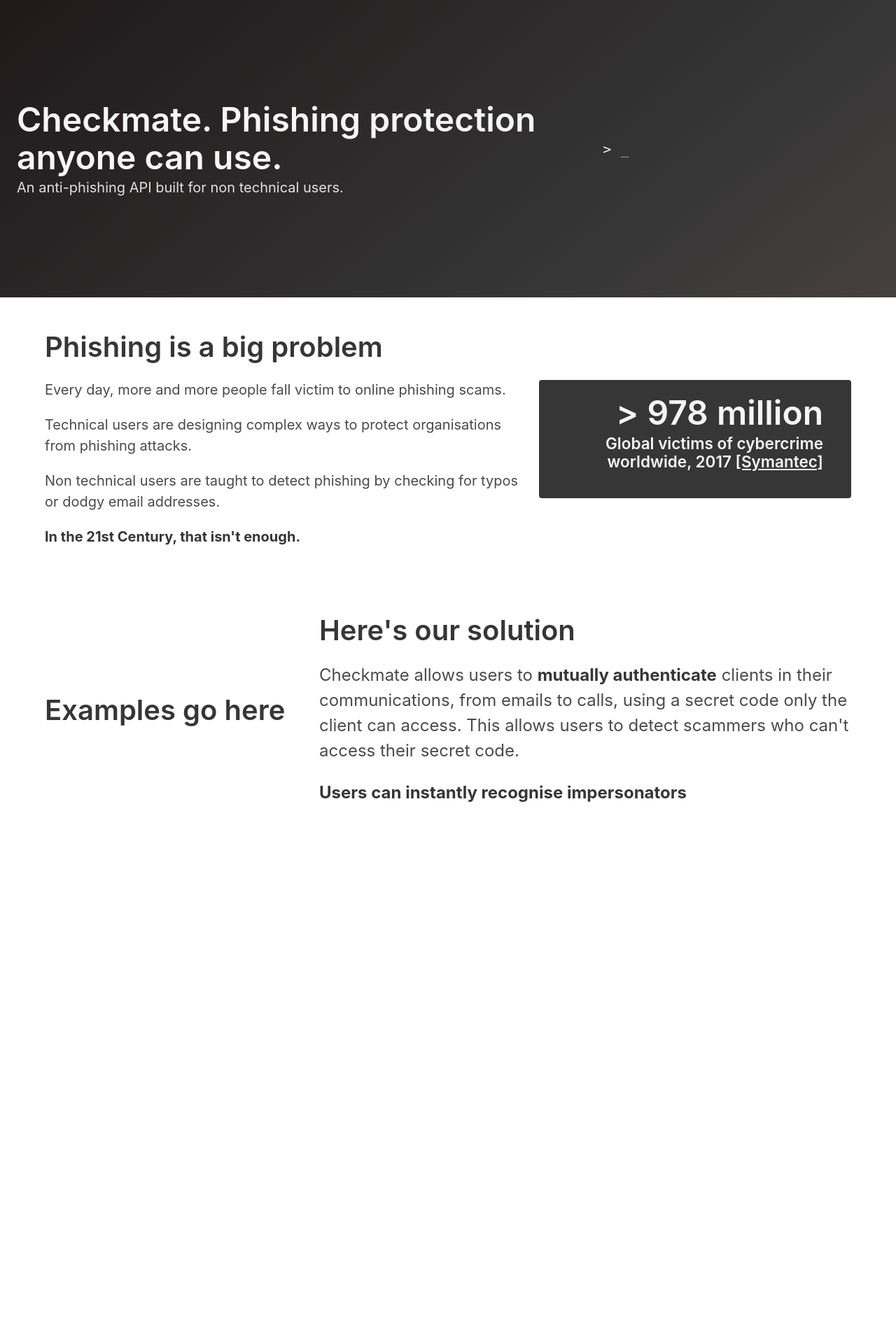
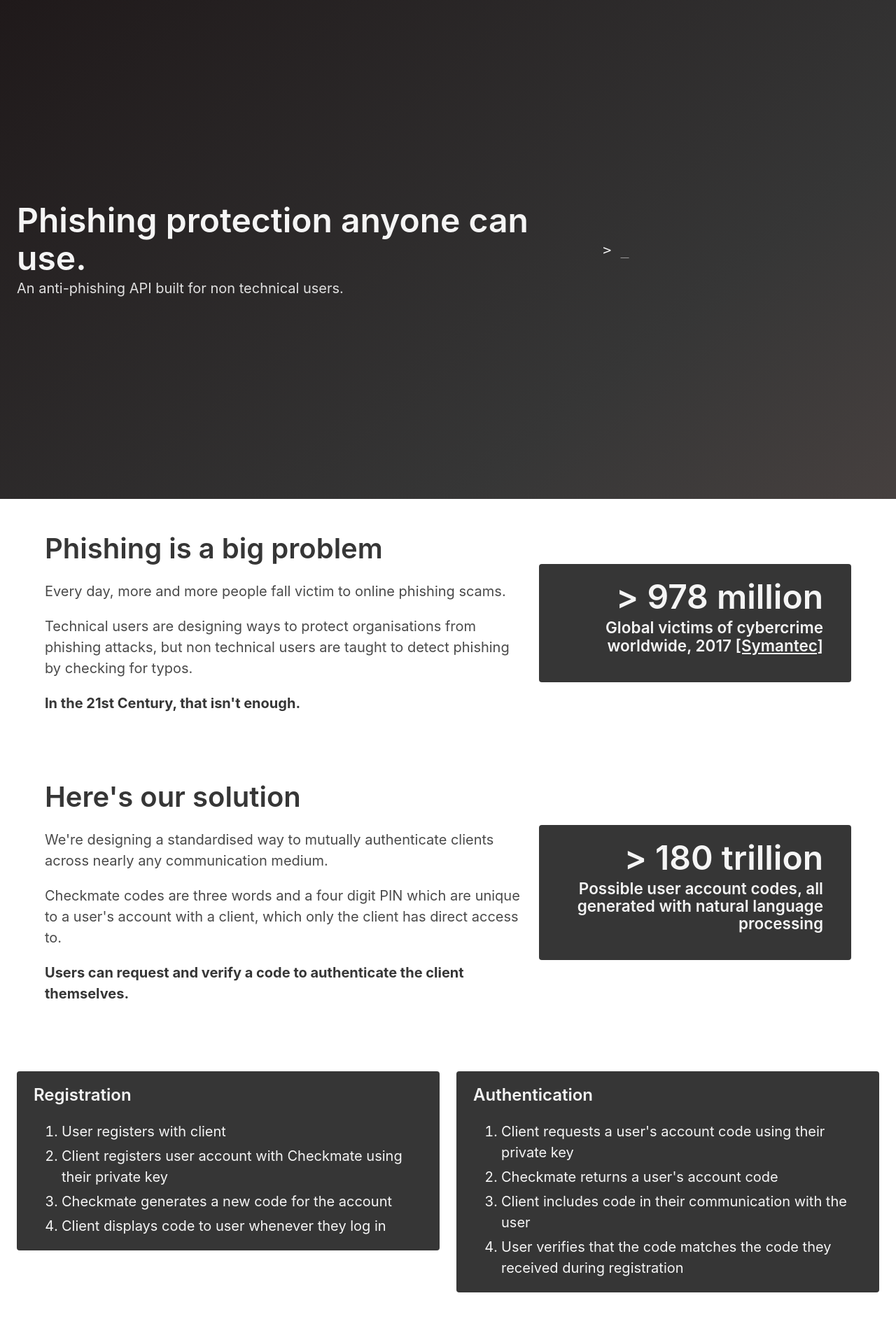
Before and after one commit to AlistairRobinson/checkmate, a Flask app: page / in a window 1280 px wide. Shown: the part 52-1947 px from the top of the page at 70% size. Before the commit the page ends 1198 px from the top, so only its background shows below. Run offline with Flask 2, Linux system fonts and the light colour scheme; data that the repository does not hold is empty; parts of the project's set-up code (start-up, migrations or seed data) failed here and were passed over; some libraries are stand-ins or nearby versions.

Commit message:
Add more detail on homepage

```diff
--- a/app/templates/index.html
+++ b/app/templates/index.html
@@ -29,16 +29,16 @@
                 </div>
             </div>
         </nav>
-        <section class="hero is-medium is-dark is-bold">
+        <section class="hero is-large is-dark is-bold">
             <div class="hero-body">
                 <div class="columns is-vcentered">
                     <div class="column is-two-thirds">
                         <div class="container">
-                            <h1 class="title is-1">Checkmate. Phishing protection anyone can use.</h1>
+                            <h1 class="title is-1">Phishing protection anyone can use.</h1>
                             <h4 class="subtitle">An anti-phishing API built for non technical users.</h4>
                         </div>
                     </div>
-                    <div class="column">
+                    <div class="column is-one-third">
                         <div class="content is-medium is-family-monospace">
                             > <span id="showcase"> </span>
                         </div>
@@ -53,8 +53,7 @@
                         <div class="content is-medium">
                             <h2 class="title is-2">Phishing is a big problem</h2>
                             <p>Every day, more and more people fall victim to online phishing scams.</p>
-                            <p>Technical users are designing complex ways to protect organisations from phishing attacks.</p>
-                            <p>Non technical users are taught to detect phishing by checking for typos or dodgy email addresses.</p>
+                            <p>Technical users are designing ways to protect organisations from phishing attacks, but non technical users are taught to detect phishing by checking for typos.</p>
                             <p><strong>In the 21st Century, that isn't enough.</strong></p>
                         </div>
                     </div>
@@ -72,20 +71,50 @@
         <section class="section">
             <div class="container">
                 <div class="columns is-vcentered">
+                    <div class="column is-three-fifths">
+                        <div class="content is-medium has text-justify">
+                            <h2 class="title is-2">Here's our solution</h2>
+                            <p>We're designing a standardised way to mutually authenticate clients across nearly any communication medium.</p>
+                            <p>Checkmate codes are three words and a four digit PIN which are unique to a user's account with a client, which only the client has direct access to.</p>
+                            <p><strong>Users can request and verify a code to authenticate the client themselves.</strong></p>
+                        </div>
+                    </div>
                     <div class="column">
-                        <h2 class="title is-2">Examples go here</h2>
+                        <div class="notification is-dark">
+                            <div class="content is-medium is-family-secondary has-text-right">
+                                <h2 class="title is-1">> 180 trillion</h2>
+                                <h5 class="subtitle">Possible user account codes, all generated with natural language processing</h5>
+                            </div>
+                        </div>
                     </div>
-                    <div class="column is-two-thirds">
-                        <div class="content is-large">
-                            <h2 class="title is-2">Here's our solution</h2>
-                            <p>
-                                Checkmate allows users to <strong>mutually authenticate</strong> clients in their
-                                communications, from emails to calls, using a secret code only the client can access.
-                                This allows users to detect scammers who can't access their secret code.
-                            </p>
-                            <p>
-                                <strong>Users can instantly recognise impersonators</strong>
-                            </p>
+                </div>
+            </div>
+        </section>
+        <section class="section">
+            <div class="columns">
+                <div class="column">
+                    <div class="notification is-dark">
+                        <div class="content is-medium is-family-secondary">
+                            <h2 class="title is-4">Registration</h2>
+                            <ol type="1">
+                                <li>User registers with client</li>
+                                <li>Client registers user account with Checkmate using their private key</li>
+                                <li>Checkmate generates a new code for the account</li>
+                                <li>Client displays code to user whenever they log in</li>
+                            </ol>
+                        </div>
+                    </div>
+                </div>
+                <div class="column">
+                    <div class="notification is-dark">
+                        <div class="content is-medium is-family-secondary">
+                            <h2 class="title is-4">Authentication</h2>
+                            <ol type="1">
+                                <li>Client requests a user's account code using their private key</li>
+                                <li>Checkmate returns a user's account code</li>
+                                <li>Client includes code in their communication with the user</li>
+                                <li>User verifies that the code matches the code they received during registration</li>
+                            </ol>
                         </div>
                     </div>
                 </div>
```
